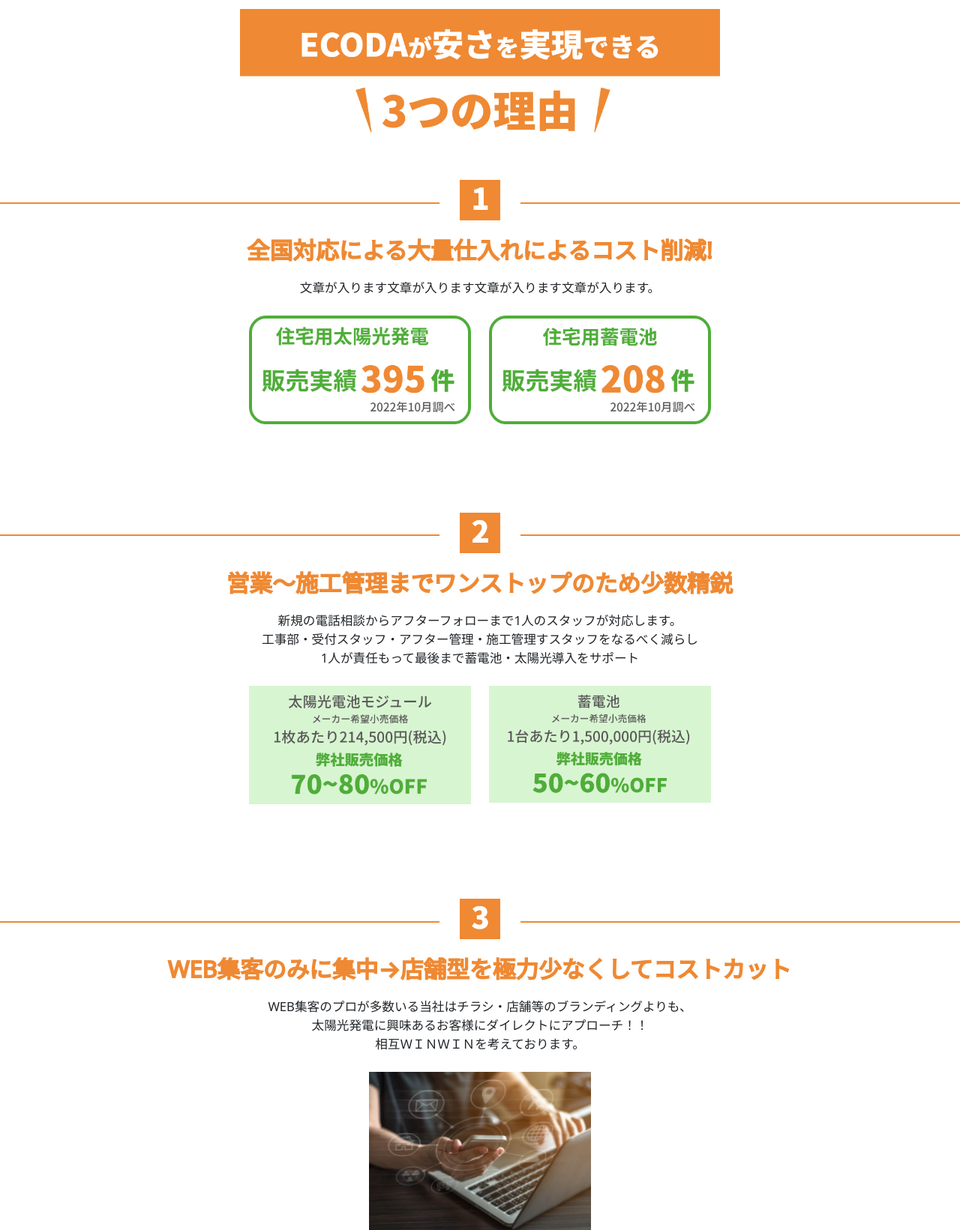
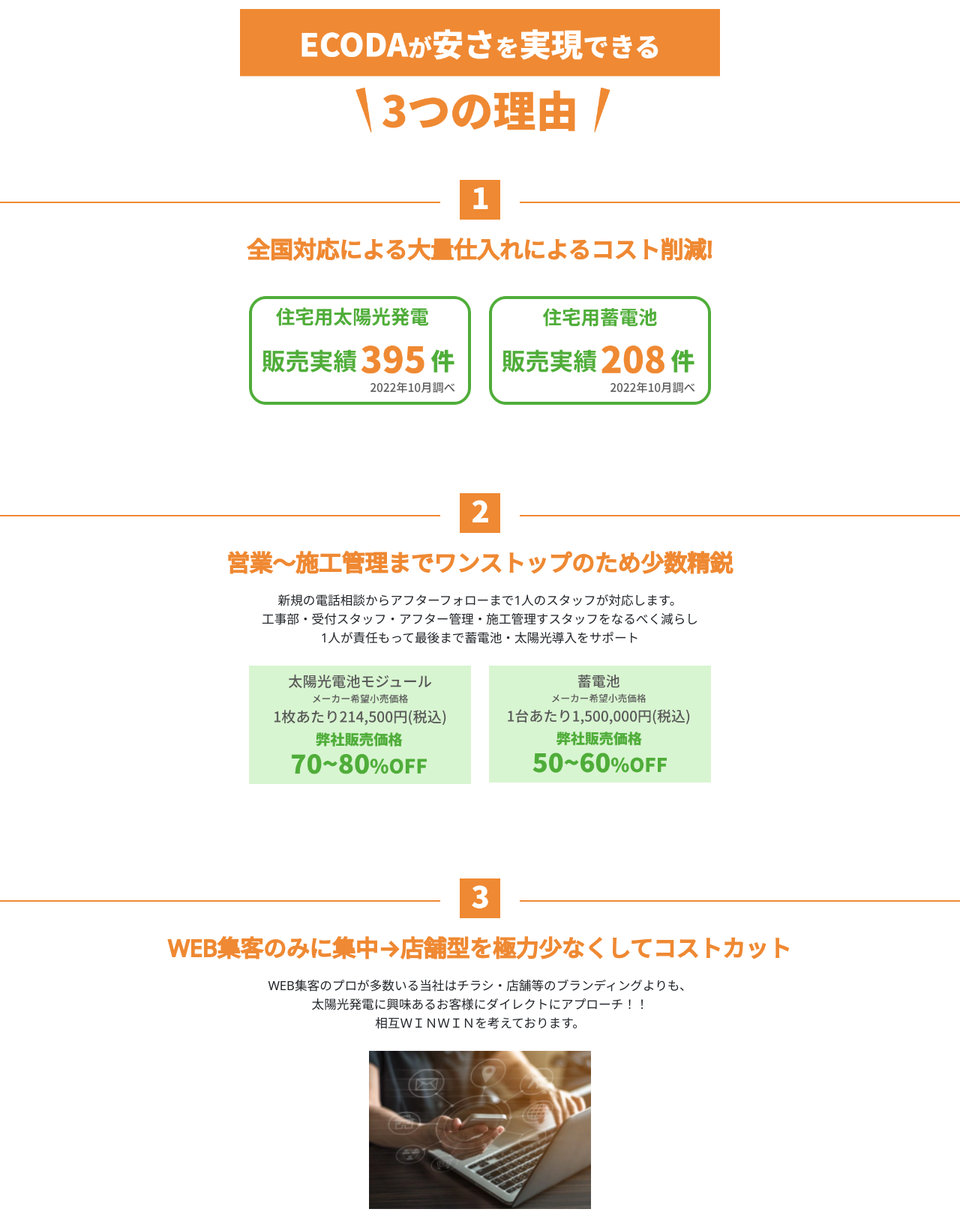
Before and after one commit to YuiOza/baikyaku_plus, a PHP site: page /index.html in a window 1280 px wide. Shown: the part 2081-3722 px from the top of the page at 75% size. Run offline with PHP 8.4, Linux system fonts and the light colour scheme.

Commit message:
update index

```diff
--- a/index.html
+++ b/index.html
@@ -158,7 +158,7 @@
             <img src="image/cost_down_reasons.png" class="w-50 mb-5" alt="">
             <div class="card border-0">
                 <!-- Reason 1 -->
-                <div class="row">
+                <div class="row mx-0">
                     <div class="col px-0">
                         <p style="border-bottom: 2px solid #EF8933; padding-top: 6%;"></p>
                     </div>
@@ -171,7 +171,6 @@
                     全国対応による大量仕入れによるコスト削減!
                 </p>
                 <p class="w-50 mx-auto mb-4" style="font-size: 1.3vw;">
-                    文章が入ります文章が入ります文章が入ります文章が入ります。
                 </p>
                 <div class="card border-0">
                     <!-- PC -->
@@ -197,7 +196,7 @@
                 </div>
 
                 <!-- Reason 2 -->
-                <div class="row">
+                <div class="row mx-0">
                     <div class="col px-0">
                         <p style="border-bottom: 2px solid #EF8933; padding-top: 6%;"></p>
                     </div>
@@ -237,7 +236,7 @@
                 </div>
 
                 <!-- Reason 3 -->
-                <div class="row">
+                <div class="row mx-0">
                     <div class="col px-0">
                         <p style="border-bottom: 2px solid #EF8933; padding-top: 6%;"></p>
                     </div>
@@ -323,7 +322,7 @@
                 <!-- お客様に納得START -->
                 <div class="mt-5 w-100 mx-auto text-center" style="background-color: #D8F5D1;">
                     <img src="image/nattoku.png" class="w-50 mb-3 mt-5" alt="">
-                    <div class="left">
+                    <div class="mx-auto mb-4" style="font-size: 1.3vw;">
                         <br>当社はあくまでお客様に合ったプランを提供することを目的としております。
                         <br>屋根の形・地域・電気使用量を総合的に判断して必要のない方にはオススメは致しません。
                         <br>他社に進められて悩んでる方・契約目前の方・ちょっとだけ太陽光・蓄電池に興味がある方・
--- a/index.php
+++ b/index.php
@@ -139,7 +139,6 @@
                     全国対応による大量仕入れによるコスト削減!
                 </p>
                 <p class="w-50 mx-auto mb-4" style="font-size: 1.3vw;">
-                    文章が入ります文章が入ります文章が入ります文章が入ります。
                 </p>
                 <div class="card border-0">
                     <!-- PC -->
@@ -291,7 +290,7 @@
                 <!-- お客様に納得START -->
                 <div class="mt-5 w-100 mx-auto text-center" style="background-color: #D8F5D1;">
                     <img src="<?php echo get_stylesheet_directory_uri(); ?>/image/nattoku.png" class="w-50 mb-3 mt-5" alt="">
-                    <div class="left">
+                    <div class="mx-auto mb-4" style="font-size: 1.3vw;">
                         <br>当社はあくまでお客様に合ったプランを提供することを目的としております。
                         <br>屋根の形・地域・電気使用量を総合的に判断して必要のない方にはオススメは致しません。
                         <br>他社に進められて悩んでる方・契約目前の方・ちょっとだけ太陽光・蓄電池に興味がある方・
```
